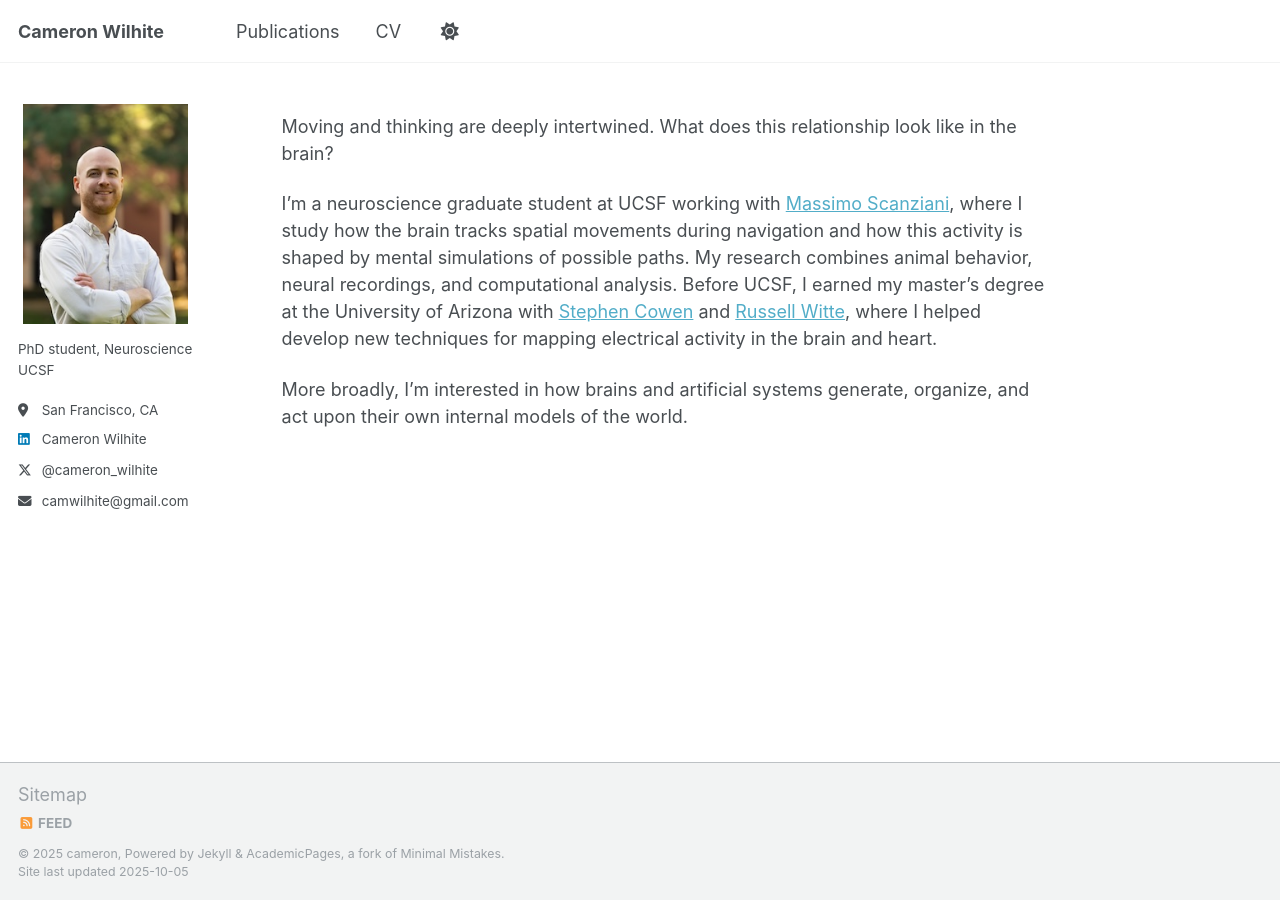
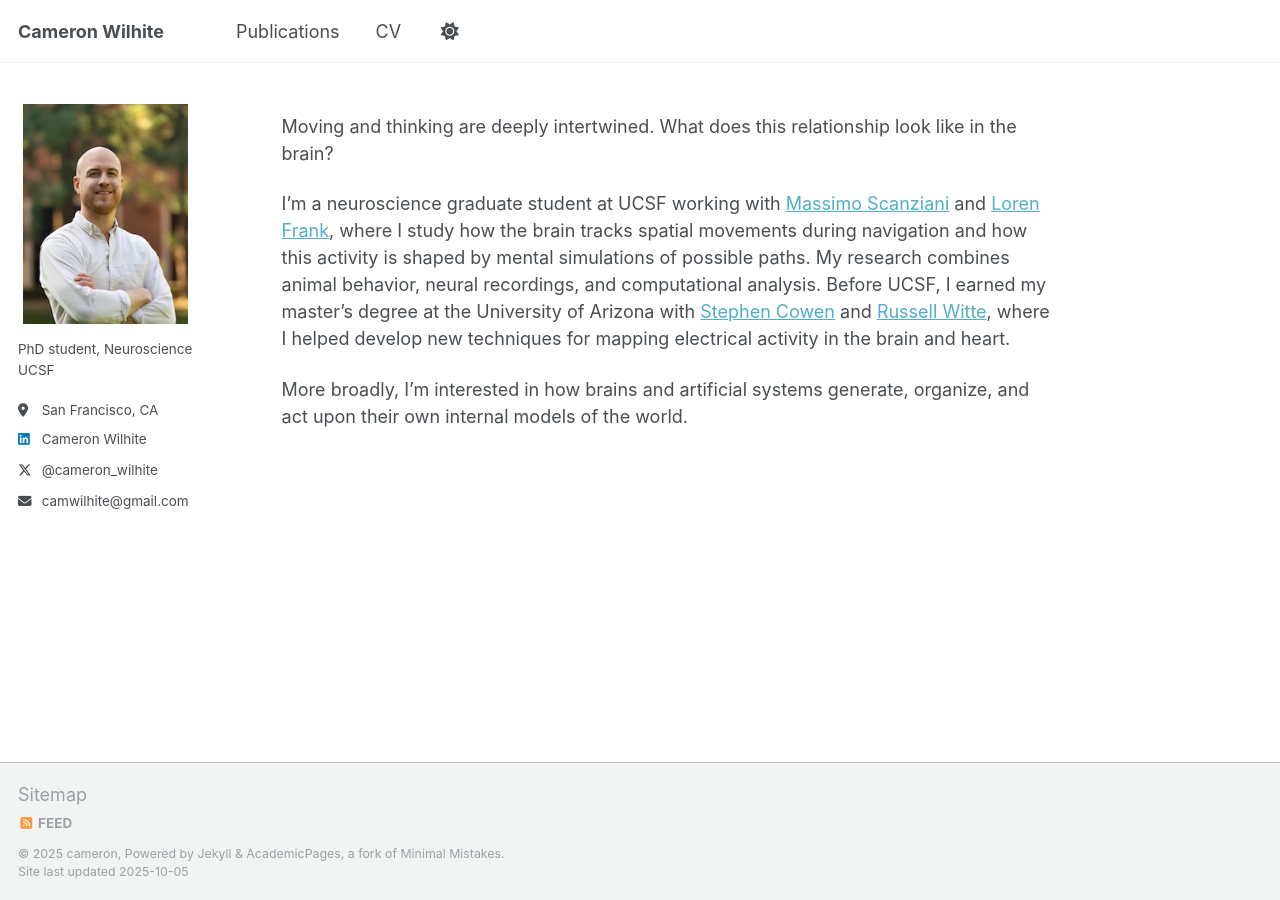
Before and after one commit to camwilhite/camwilhite.github.io, a Jekyll site: the page built from _pages/about.md, in a window 1280 px wide. Built offline with Jekyll 4.4.1, drawn with Linux system fonts in a browser that asks for light colours; a script that is not in the unit is left out.

Commit message:
Update about.md

```diff
--- a/_pages/about.md
+++ b/_pages/about.md
@@ -8,6 +8,6 @@ redirect_from:
 ---
 Moving and thinking are deeply intertwined. What does this relationship look like in the brain?
 
-I'm a neuroscience graduate student at UCSF working with <a href="https://scanzianilab.ucsf.edu/" target="_blank" rel="noopener noreferrer">Massimo Scanziani</a>, where I study how the brain tracks spatial movements during navigation and how this activity is shaped by mental simulations of possible paths. My research combines animal behavior, neural recordings, and computational analysis. Before UCSF, I earned my master's degree at the University of Arizona with <a href="https://psychology.arizona.edu/person/stephen-cowen" target="_blank" rel="noopener noreferrer">Stephen Cowen</a> and <a href="https://medicine.arizona.edu/person/russell-witte-phd" target="_blank" rel="noopener noreferrer">Russell Witte</a>, where I helped develop new techniques for mapping electrical activity in the brain and heart.
+I'm a neuroscience graduate student at UCSF working with <a href="https://scanzianilab.ucsf.edu/" target="_blank" rel="noopener noreferrer">Massimo Scanziani</a> and <a href="https://franklab.ucsf.edu/" target="_blank" rel="noopener noreferrer">Loren Frank</a>, where I study how the brain tracks spatial movements during navigation and how this activity is shaped by mental simulations of possible paths. My research combines animal behavior, neural recordings, and computational analysis. Before UCSF, I earned my master's degree at the University of Arizona with <a href="https://psychology.arizona.edu/person/stephen-cowen" target="_blank" rel="noopener noreferrer">Stephen Cowen</a> and <a href="https://medicine.arizona.edu/person/russell-witte-phd" target="_blank" rel="noopener noreferrer">Russell Witte</a>, where I helped develop new techniques for mapping electrical activity in the brain and heart.
 
 More broadly, I'm interested in how brains and artificial systems generate, organize, and act upon their own internal models of the world.
```
